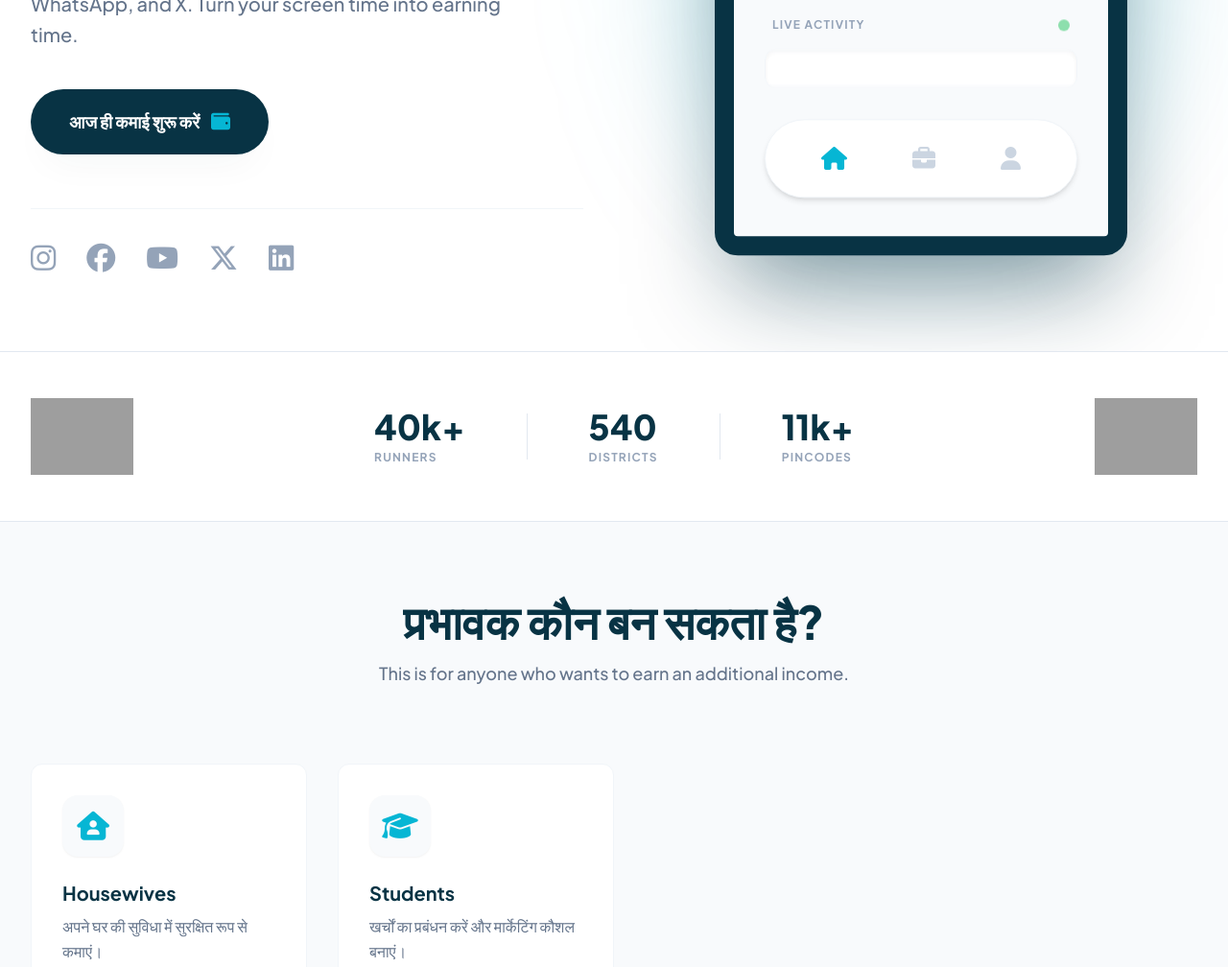
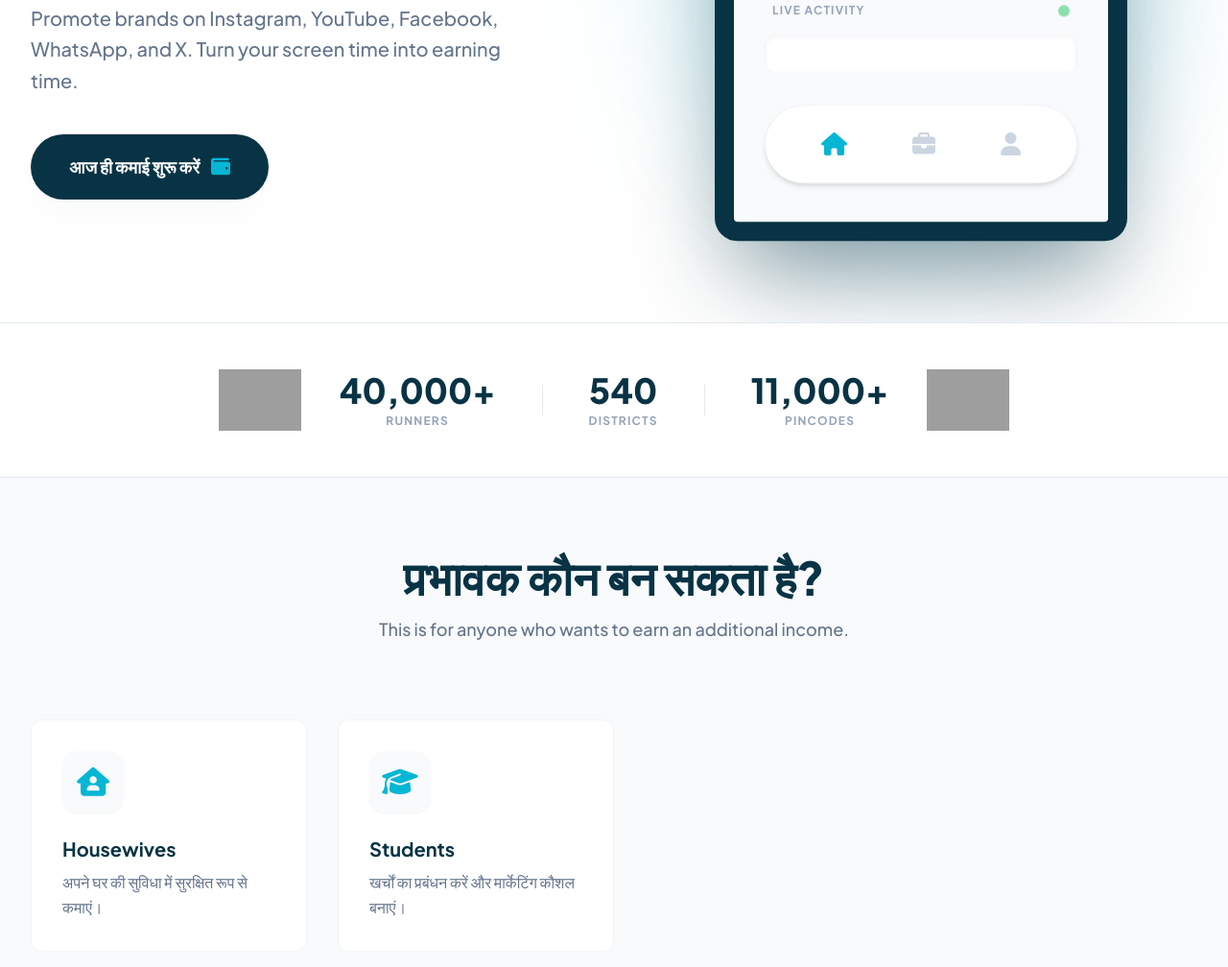
Before and after one commit to support44-a11y/PrabhavakTrial6, a plain HTML site: page index.html in a window 1280 px wide. Shown: the part 602-1610 px from the top of the page at 96% size. Drawn offline with nearby package versions, Linux system fonts and the light colour scheme; grey boxes are pictures that could not be loaded.

Commit message:
Update index.html

```diff
--- a/index.html
+++ b/index.html
@@ -159,14 +159,7 @@
                         </a>
                     </div>
 
-                    <!-- Social Platforms Supported (X Twitter working with v6.5.2) -->
-                    <div class="mt-14 pt-8 border-t border-slate-100 flex items-center justify-center lg:justify-start gap-8 text-3xl text-slate-400">
-                        <a href="https://www.instagram.com/anaxee.digital.runners?igsh=MTByZHlwN3NqcXNuNw==" target="_blank" class="hover:text-[#E1306C] transition-colors hover:scale-110"><i class="fa-brands fa-instagram"></i></a>
-                        <a href="https://www.facebook.com/share/14uU7MmfDe/" target="_blank" class="hover:text-[#1877F2] transition-colors hover:scale-110"><i class="fa-brands fa-facebook"></i></a>
-                        <a href="https://youtube.com/@anaxeedigitalrunnerspvtltd?si=O6cla9qJKSH6BPMU" target="_blank" class="hover:text-[#FF0000] transition-colors hover:scale-110"><i class="fa-brands fa-youtube"></i></a>
-                        <a href="https://x.com/anaxee" target="_blank" class="hover:text-black transition-colors hover:scale-110"><i class="fa-brands fa-x-twitter"></i></a>
-                        <a href="https://www.linkedin.com/company/anaxee-digital-runners-private-limited/posts/?feedView=all" target="_blank" class="hover:text-[#0A66C2] transition-colors hover:scale-110"><i class="fa-brands fa-linkedin"></i></a>
-                    </div>
+                    <!-- Social Platforms removed from hero (moved to footer) -->
                 </div>
 
                 <!-- Right: Full Scale iPhone Pro Max Mockup -->
@@ -258,7 +251,7 @@
         <!-- 3. Trust Badges & Awards (Using Official Uploaded Award Logos) -->
         <section class="border-y border-slate-200 bg-white py-12 overflow-hidden">
             <div class="max-w-7xl mx-auto px-4 sm:px-6 lg:px-8">
-                <div class="flex flex-col md:flex-row items-center justify-between gap-8">
+                <div class="flex flex-col md:flex-row items-center justify-center gap-6">
 
                     <!-- Mobile: show both logos in a single row above stats -->
                     <div class="w-full md:hidden flex justify-between items-center mb-4 px-4 sm:px-6">
@@ -266,32 +259,32 @@
                         <img src="./4.jpg" alt="Right Trust Badge" class="h-12 sm:h-16 w-auto object-contain" loading="lazy">
                     </div>
 
-                    <!-- Left logo for md+ screens -->
-                    <div class="hidden md:flex md:w-1/5 justify-start">
-                        <img src="./3.jpg" alt="Left Trust Badge" class="h-12 sm:h-16 md:h-20 w-auto object-contain" loading="lazy">
+                    <!-- Left logo for md+ screens (smaller, closer to stats) -->
+                    <div class="hidden md:flex md:items-center md:justify-center md:mr-4">
+                        <img src="./3.jpg" alt="Left Trust Badge" class="h-12 sm:h-14 md:h-16 w-auto object-contain" loading="lazy">
                     </div>
 
-                    <!-- Stats (center) -->
-                    <div class="w-full md:w-3/5 flex gap-8 md:gap-16 items-center justify-center px-4 md:px-0">
+                    <!-- Stats (centered, tighter spacing) -->
+                    <div class="w-full md:w-auto flex gap-6 md:gap-12 items-center justify-center px-4 md:px-0 text-center">
                         <div>
-                            <h3 class="text-3xl sm:text-4xl font-black text-brand-deep">40k+</h3>
+                            <h3 class="text-3xl sm:text-4xl font-black text-brand-deep">40,000+</h3>
                             <p class="text-xs font-bold text-slate-400 uppercase tracking-widest mt-1">Runners</p>
                         </div>
-                        <div class="h-12 w-px bg-slate-200"></div>
+                        <div class="h-8 w-px bg-slate-200"></div>
                         <div>
                             <h3 class="text-3xl sm:text-4xl font-black text-brand-deep">540</h3>
                             <p class="text-xs font-bold text-slate-400 uppercase tracking-widest mt-1">Districts</p>
                         </div>
-                        <div class="h-12 w-px bg-slate-200"></div>
+                        <div class="h-8 w-px bg-slate-200"></div>
                         <div>
-                            <h3 class="text-3xl sm:text-4xl font-black text-brand-deep">11k+</h3>
+                            <h3 class="text-3xl sm:text-4xl font-black text-brand-deep">11,000+</h3>
                             <p class="text-xs font-bold text-slate-400 uppercase tracking-widest mt-1">Pincodes</p>
                         </div>
                     </div>
 
-                    <!-- Right logo for md+ screens -->
-                    <div class="hidden md:flex md:w-1/5 justify-end">
-                        <img src="./4.jpg" alt="Right Trust Badge" class="h-12 sm:h-16 md:h-20 w-auto object-contain" loading="lazy">
+                    <!-- Right logo for md+ screens (smaller, closer to stats) -->
+                    <div class="hidden md:flex md:items-center md:justify-center md:ml-4">
+                        <img src="./4.jpg" alt="Right Trust Badge" class="h-12 sm:h-14 md:h-16 w-auto object-contain" loading="lazy">
                     </div>
 
                 </div>
@@ -570,6 +563,16 @@
                 <img src="./Anaxee white logo.png" alt="Anaxee Logo" class="logo object-contain max-w-[180px]" loading="lazy">
             </a>
 
+            <div class="mt-6 md:mt-0">
+                <div class="flex gap-6 text-2xl text-white/50 justify-center md:justify-start">
+                    <a href="https://www.instagram.com/anaxee.digital.runners?igsh=MTByZHlwN3NqcXNuNw==" target="_blank" class="hover:text-white transition-colors"><i class="fa-brands fa-instagram"></i></a>
+                    <a href="https://www.facebook.com/share/14uU7MmfDe/" target="_blank" class="hover:text-white transition-colors"><i class="fa-brands fa-facebook"></i></a>
+                    <a href="https://youtube.com/@anaxeedigitalrunnerspvtltd?si=O6cla9qJKSH6BPMU" target="_blank" class="hover:text-white transition-colors"><i class="fa-brands fa-youtube"></i></a>
+                    <a href="https://x.com/anaxee" target="_blank" class="hover:text-white transition-colors"><i class="fa-brands fa-x-twitter"></i></a>
+                    <a href="https://www.linkedin.com/company/anaxee-digital-runners-private-limited/posts/?feedView=all" target="_blank" class="hover:text-white transition-colors"><i class="fa-brands fa-linkedin"></i></a>
+                </div>
+            </div>
+
             <div class="flex flex-col md:items-end text-center md:text-right gap-3">
                 <p class="text-sm font-bold uppercase tracking-widest text-white/50">© 2026 Anaxee Digital Runners. All rights reserved.</p>
                 <div class="flex gap-6 text-white/30 text-base justify-center md:justify-end mt-2">
```
